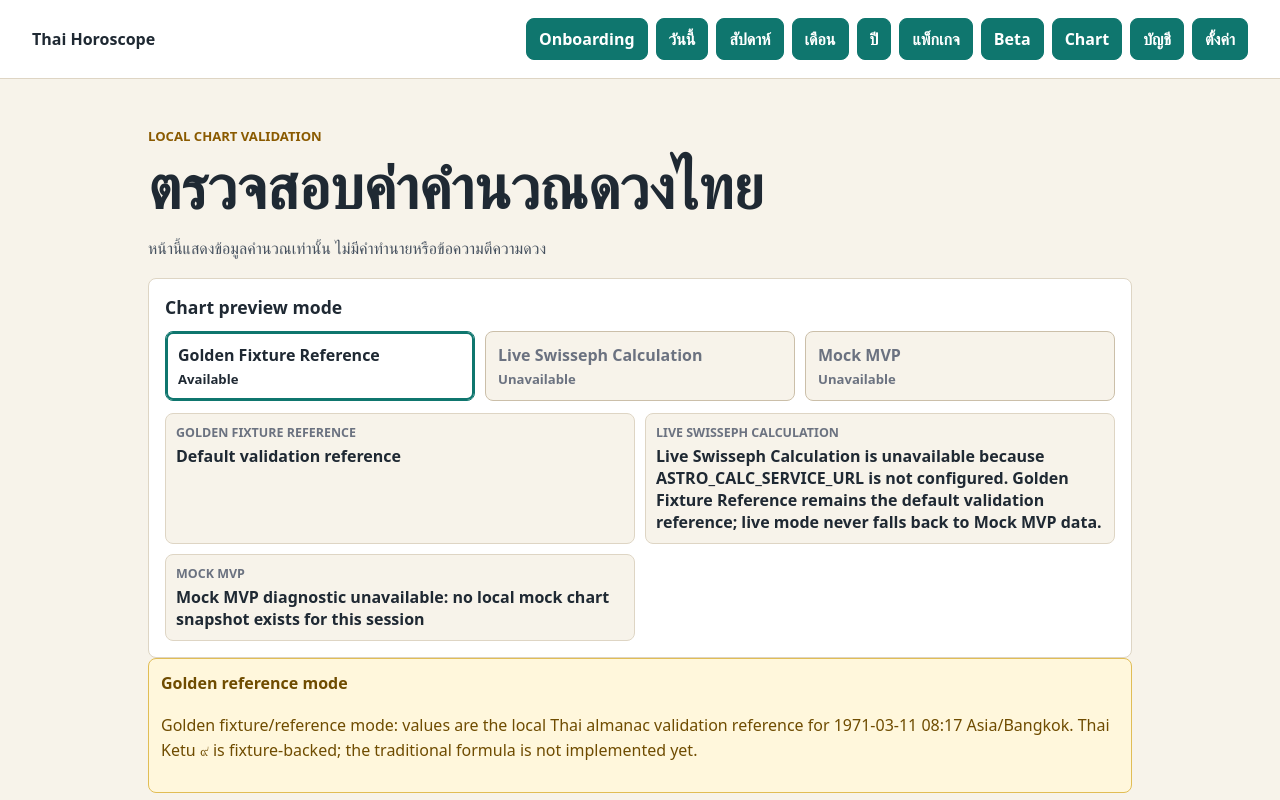
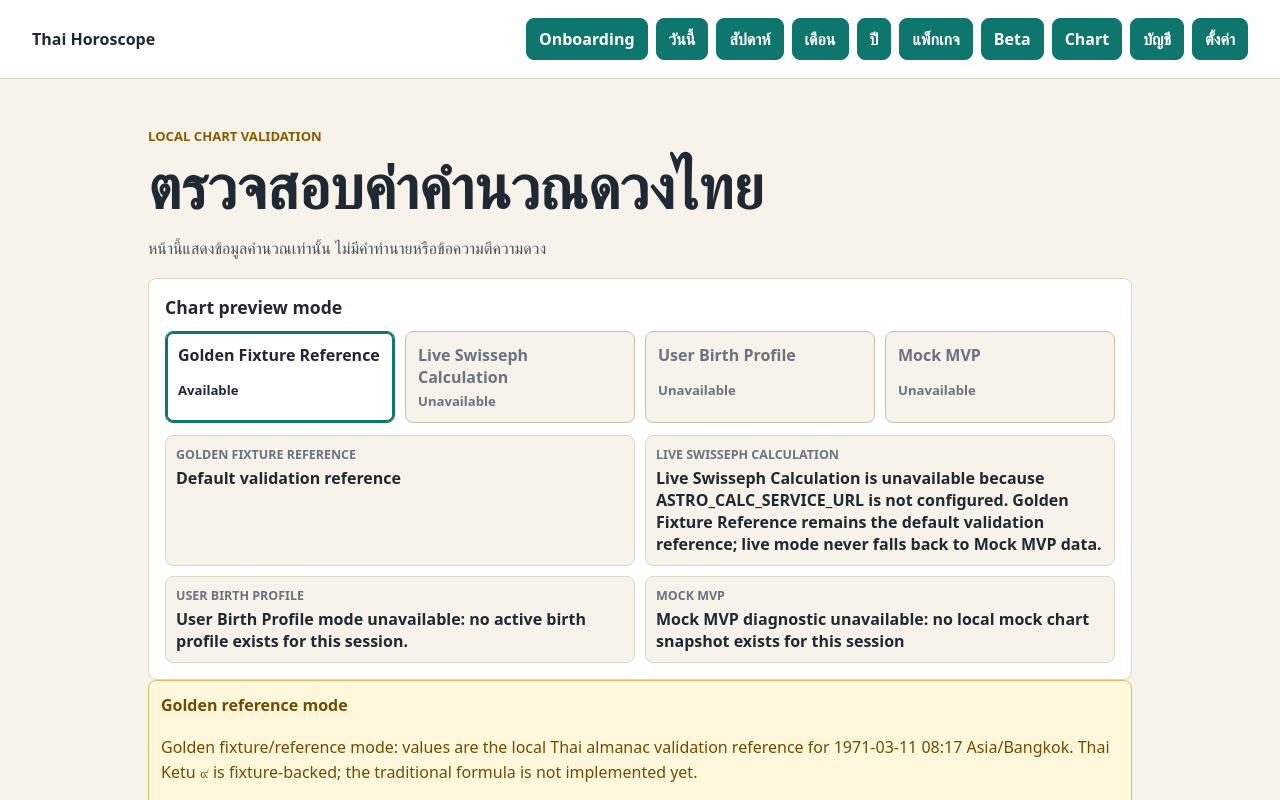
Before and after one commit to chawit1103/thai-horoscope-platform, a Next.js app in the folder apps/web/: page /chart-preview in a window 1280 px wide. Shown: the top 800 px of the page. Built offline with nearby package versions, Linux system fonts and the light colour scheme; no server answers.

Commit message:
PR46 user birth profile live chart preview

```diff
--- a/apps/web/app/account/page.tsx
+++ b/apps/web/app/account/page.tsx
@@ -51,7 +51,8 @@ export default async function AccountPage() {
       </section>
       <div className="actions">
         <Link href="/onboarding">แก้ไขโปรไฟล์เกิด</Link>
-        <Link href="/chart-preview">ตรวจสอบค่าคำนวณ</Link>
+        <Link href="/chart-preview?mode=user">ดูผังดวง / ตรวจตำแหน่งดาว</Link>
+        <Link href="/chart-preview?mode=golden">Golden validation chart</Link>
         <Link href="/subscribe">จัดการแพ็กเกจ</Link>
         <Link href="/settings/notifications">ตั้งค่าแจ้งเตือน</Link>
         <Link href="/settings/privacy">Privacy controls</Link>
--- a/apps/web/app/actions.ts
+++ b/apps/web/app/actions.ts
@@ -106,7 +106,7 @@ export async function saveOnboardingAction(formData: FormData): Promise<void> {
   for (const periodType of ["daily", "weekly", "monthly", "yearly"] as PeriodType[]) {
     generateHoroscopeResult({ chartSnapshot, periodType, periodKey: getMockPeriodKey(periodType), sessionId });
   }
-  redirect("/chart-preview");
+  redirect("/chart-preview?mode=user");
 }
 
 export async function selectMockPlanAction(formData: FormData): Promise<void> {
--- a/apps/web/app/chart-preview/page.tsx
+++ b/apps/web/app/chart-preview/page.tsx
@@ -1,32 +1,40 @@
 import Link from "next/link";
 import {
   LIVE_SWISSEPH_UNAVAILABLE_REASON,
+  USER_CHART_PREVIEW_UNAVAILABLE_REASON,
   assertChartPreviewSafe,
   buildChartPreviewModeStatuses,
   buildChartPreviewModel,
   fetchLiveChartPreviewModel,
+  fetchUserChartPreviewModel,
   normalizeChartPreviewMode,
+  selectUserBirthProfileForChartPreview,
   type LiveChartPreviewLoadResult,
   type ChartPreviewMode,
   type ChartPreviewModel,
 } from "../../src/mvp/chart-preview";
-import { getMockMvpState } from "../../src/mvp/mock-flow";
+import { getMockMvpState, type BirthProfile, type MockMvpState } from "../../src/mvp/mock-flow";
 import { degreeWithinSign, thaiSignNameFromLongitude } from "../../src/mvp/zodiac";
 import { getOptionalMockSession } from "../user-session";
 
 interface ChartPreviewPageProps {
-  searchParams?:Promise<{ mode?:string|string[] }>;
+  searchParams?:Promise<{ mode?:string|string[]; birthProfileId?:string|string[] }>;
 }
 
 export default async function ChartPreviewPage({ searchParams }:ChartPreviewPageProps) {
   const params = await searchParams;
   const mode = normalizeChartPreviewMode(params?.mode);
-  const mockModel = await loadMockChartPreviewModel();
+  const session = await getOptionalMockSession();
+  const state = session ? getMockMvpState(session.sessionId) : undefined;
+  const birthProfileId = paramValue(params?.birthProfileId);
+  const mockModel = loadMockChartPreviewModel(session, state);
+  const userProfile = session && state ? selectUserBirthProfileForChartPreview({ state, userId:session.userId, birthProfileId }) : undefined;
   const liveResult = mode === "live" ? await fetchLiveChartPreviewModel() : undefined;
-  const model = selectChartPreviewModel(mode, mockModel, liveResult?.model);
+  const userResult = mode === "user" ? await fetchUserChartPreviewModel({ profile:userProfile }) : undefined;
+  const model = selectChartPreviewModel(mode, mockModel, liveResult?.model, userResult?.model);
   if (model) assertChartPreviewSafe(model);
-  const modeStatuses = buildChartPreviewModeStatuses(mode, Boolean(mockModel), liveStatusFromResult(liveResult));
-  const unavailableReason = unavailableReasonForMode(mode, model, liveResult);
+  const modeStatuses = buildChartPreviewModeStatuses(mode, Boolean(mockModel), liveStatusFromResult(liveResult), userStatusFromResult(userResult, userProfile));
+  const unavailableReason = unavailableReasonForMode(mode, model, liveResult, userResult);
 
   return (
     <section className="page">
@@ -69,19 +77,24 @@ export default async function ChartPreviewPage({ searchParams }:ChartPreviewPage
   );
 }
 
-async function loadMockChartPreviewModel():Promise<ChartPreviewModel|undefined> {
-  const session = await getOptionalMockSession();
+function loadMockChartPreviewModel(
+  session:{ sessionId:string; userId:string }|undefined,
+  state:MockMvpState|undefined,
+):ChartPreviewModel|undefined {
   if (!session) return undefined;
-  return buildChartPreviewModel({ state:getMockMvpState(session.sessionId), userId:session.userId });
+  if (!state) return undefined;
+  return buildChartPreviewModel({ state, userId:session.userId });
 }
 
 function selectChartPreviewModel(
   mode:ChartPreviewMode,
   mockModel:ChartPreviewModel|undefined,
   liveModel:ChartPreviewModel|undefined,
+  userModel:ChartPreviewModel|undefined,
 ):ChartPreviewModel|undefined {
   if (mode === "golden") return buildChartPreviewModel();
   if (mode === "mock") return mockModel;
+  if (mode === "user") return userModel;
   return liveModel;
 }
 
@@ -89,9 +102,11 @@ function unavailableReasonForMode(
   mode:ChartPreviewMode,
   model:ChartPreviewModel|undefined,
   liveResult:LiveChartPreviewLoadResult|undefined,
+  userResult:LiveChartPreviewLoadResult|undefined,
 ):string {
   if (model) return "";
   if (mode === "live") return liveResult?.unavailableReason ?? LIVE_SWISSEPH_UNAVAILABLE_REASON;
+  if (mode === "user") return userResult?.unavailableReason ?? USER_CHART_PREVIEW_UNAVAILABLE_REASON;
   if (mode === "mock") return "Mock MVP mode is unavailable because this browser session does not have a mock MVP chart snapshot. This mode is diagnostic only and is never treated as Thai calculation validation.";
   return "Chart preview mode is unavailable.";
 }
@@ -106,13 +121,32 @@ function liveStatusFromResult(liveResult:LiveChartPreviewLoadResult|undefined) {
   return { available:false, status:liveResult.unavailableReason ?? LIVE_SWISSEPH_UNAVAILABLE_REASON };
 }
 
+function userStatusFromResult(liveResult:LiveChartPreviewLoadResult|undefined, profile:BirthProfile|undefined) {
+  if (!profile) {
+    return { available:false, status:"User Birth Profile mode unavailable: no active birth profile exists for this session." };
+  }
+  if (!liveResult) {
+    return { available:false, status:USER_CHART_PREVIEW_UNAVAILABLE_REASON };
+  }
+  if (liveResult.model) {
+    return { available:true, status:"Live astro-calc service returned a sanitized chart snapshot for the current birth profile." };
+  }
+  return { available:false, status:liveResult.unavailableReason ?? USER_CHART_PREVIEW_UNAVAILABLE_REASON };
+}
+
+function paramValue(value:string|string[]|undefined):string|undefined {
+  const raw = Array.isArray(value) ? value[0] : value;
+  return raw?.trim() || undefined;
+}
+
 function UnavailablePreview({ mode, reason }:{ mode:ChartPreviewMode; reason:string }) {
   return (
     <section className="guard">
-      <strong>{mode === "live" ? "Live Swisseph Calculation unavailable" : "Chart preview unavailable"}</strong>
+      <strong>{mode === "live" ? "Live Swisseph Calculation unavailable" : mode === "user" ? "User Birth Profile chart unavailable" : "Chart preview unavailable"}</strong>
       <p>{reason}</p>
       <div className="actions">
         <Link href="/chart-preview?mode=golden">Open Golden Fixture Reference</Link>
+        <Link href="/chart-preview?mode=user">Open User Birth Profile</Link>
         <Link href="/onboarding">Create mock MVP data</Link>
       </div>
     </section>
--- a/apps/web/app/onboarding/page.tsx
+++ b/apps/web/app/onboarding/page.tsx
@@ -1,3 +1,4 @@
+import Link from "next/link";
 import { saveOnboardingAction } from "../actions";
 import { redirect } from "next/navigation";
 import { canAccessBetaOnlyFlow } from "../../src/mvp/beta-launch";
@@ -49,6 +50,10 @@ export default async function OnboardingPage() {
         </label>
         <button type="submit">บันทึกและสร้าง mock horoscope</button>
       </form>
+      <div className="actions">
+        <Link href="/chart-preview?mode=user">ดูผังดวง / ตรวจตำแหน่งดาว</Link>
+        <Link href="/chart-preview?mode=golden">ดู Golden Fixture Reference</Link>
+      </div>
       <p className="disclaimer">{ENTERTAINMENT_DISCLAIMER}</p>
     </section>
   );
--- a/apps/web/app/settings/privacy/page.tsx
+++ b/apps/web/app/settings/privacy/page.tsx
@@ -37,6 +37,7 @@ export default async function PrivacySettingsPage() {
               <h2>Birth profile</h2>
               <p>{summary.birthDateLabel} · {summary.birthTimeLabel} · {summary.birthPlaceLabel}</p>
               {summary.warnings.map((warning)=><p className="guard" key={warning}>{warning}</p>)}
+              <p><Link href={`/chart-preview?mode=user&birthProfileId=${encodeURIComponent(profile.id)}`}>ดูผังดวง / ตรวจตำแหน่งดาว</Link></p>
               <form action={deleteSelectedBirthProfile}>
                 <button type="submit">Delete birth profile</button>
               </form>
--- a/apps/web/src/mvp/chart-preview.ts
+++ b/apps/web/src/mvp/chart-preview.ts
@@ -9,7 +9,20 @@ import {
 } from "./zodiac";
 
 export type ChartPreviewDataSource = "golden_fixture_reference" | "live_swisseph_service" | "mock_mvp_snapshot";
-export type ChartPreviewMode = "golden" | "live" | "mock";
+export type ChartPreviewMode = "golden" | "live" | "mock" | "user";
+
+export interface LiveChartPreviewRequest {
+  calculation_profile_code:string;
+  datetime_local:string;
+  timezone:string;
+  latitude:number;
+  longitude:number;
+  birth_time_unknown:boolean;
+}
+
+export interface ExpectedLiveChartPreviewRequest extends LiveChartPreviewRequest {
+  expected_datetime_utc?:string;
+}
 
 export interface ChartPreviewModeStatus {
   mode:ChartPreviewMode;
@@ -92,14 +105,16 @@ export interface ChartPreviewModel {
 const AYANAMSA_DEG = 23.4546517;
 export const LIVE_CHART_PREVIEW_PROFILE = "TH_ALMANAC_LAHIRI_MEAN_NODE_SWISSEPH_V1";
 export const LIVE_SWISSEPH_UNAVAILABLE_REASON = "Live Swisseph Calculation is unavailable because ASTRO_CALC_SERVICE_URL is not configured. Golden Fixture Reference remains the default validation reference; live mode never falls back to Mock MVP data.";
-export const LIVE_CHART_PREVIEW_REQUEST = {
+export const USER_CHART_PREVIEW_UNAVAILABLE_REASON = "User Birth Profile live chart preview is unavailable because ASTRO_CALC_SERVICE_URL is not configured. The page does not fall back to Mock MVP data for user chart validation.";
+const LIVE_CHART_PREVIEW_EXPECTED_UTC = "1971-03-11T01:17:00Z";
+export const LIVE_CHART_PREVIEW_REQUEST:LiveChartPreviewRequest = {
   calculation_profile_code:LIVE_CHART_PREVIEW_PROFILE,
   datetime_local:"1971-03-11T08:17:00",
   timezone:"Asia/Bangkok",
   latitude:13.759,
   longitude:100.535,
   birth_time_unknown:false,
-} as const;
+};
 
 const PLANET_LABELS:Record<string,{th:string;code:string}> = {
   sun:{ th:"อาทิตย์", code:"SU" },
@@ -127,7 +142,7 @@ export function buildChartPreviewModel(input?:{ state:MockMvpState; userId:strin
 
 export function normalizeChartPreviewMode(value:unknown):ChartPreviewMode {
   const raw = Array.isArray(value) ? value[0] : value;
-  if (raw === "live" || raw === "mock" || raw === "golden") return raw;
+  if (raw === "live" || raw === "mock" || raw === "golden" || raw === "user") return raw;
   return "golden";
 }
 
@@ -135,6 +150,7 @@ export function buildChartPreviewModeStatuses(
   selectedMode:ChartPreviewMode,
   mockAvailable:boolean,
   liveStatus:LiveChartPreviewStatus = { available:false, status:LIVE_SWISSEPH_UNAVAILABLE_REASON },
+  userStatus:LiveChartPreviewStatus = { available:false, status:USER_CHART_PREVIEW_UNAVAILABLE_REASON },
 ):ChartPreviewModeStatus[] {
   return [
     {
@@ -154,6 +170,14 @@ export function buildChartPreviewModeStatuses(
       href:"/chart-preview?mode=live",
     },
     {
+      mode:"user",
+      label:"User Birth Profile",
+      selected:selectedMode === "user",
+      available:userStatus.available,
+      status:userStatus.status,
+      href:"/chart-preview?mode=user",
+    },
+    {
       mode:"mock",
       label:"Mock MVP",
       selected:selectedMode === "mock",
@@ -170,14 +194,21 @@ export async function fetchLiveChartPreviewModel(input?:{
   env?:Record<string, string|undefined>;
   fetcher?:typeof fetch;
   timeoutMs?:number;
+  request?:ExpectedLiveChartPreviewRequest;
+  referenceNotice?:string;
+  profile?:BirthProfile|null;
 }):Promise<LiveChartPreviewLoadResult> {
   const env = input?.env ?? process.env;
   const fetcher = input?.fetcher ?? fetch;
   const timeoutMs = input?.timeoutMs ?? 5000;
+  const request = input?.request ?? {
+    ...LIVE_CHART_PREVIEW_REQUEST,
+    expected_datetime_utc:LIVE_CHART_PREVIEW_EXPECTED_UTC,
+  };
   const serviceUrl = normalizeServiceUrl(env.ASTRO_CALC_SERVICE_URL);
 
   if (!serviceUrl) {
-    return liveUnavailable(LIVE_SWISSEPH_UNAVAILABLE_REASON);
+    return liveUnavailable(input?.request ? USER_CHART_PREVIEW_UNAVAILABLE_REASON : LIVE_SWISSEPH_UNAVAILABLE_REASON);
   }
 
   try {
@@ -187,7 +218,7 @@ export async function fetchLiveChartPreviewModel(input?:{
     const response = await fetcher(endpoint, {
         method:"POST",
         headers:{ "content-type":"application/json" },
-        body:JSON.stringify(LIVE_CHART_PREVIEW_REQUEST),
+        body:JSON.stringify(requestBodyFromExpectedRequest(request)),
         cache:"no-store",
         signal:controller.signal,
       })
@@ -198,7 +229,11 @@ export async function fetchLiveChartPreviewModel(input?:{
     }
 
     const snapshot = await response.json();
-    const model = buildLiveSwissephChartPreviewModel(snapshot);
+    const model = buildLiveSwissephChartPreviewModel(snapshot, {
+      expectedRequest:request,
+      referenceNotice:input?.referenceNotice,
+      profile:input?.profile ?? null,
+    });
     assertChartPreviewSafe(model);
     return { model, unavailableReason:null };
   } catch {
@@ -206,28 +241,85 @@ export async function fetchLiveChartPreviewModel(input?:{
   }
 }
 
-export function buildLiveSwissephChartPreviewModel(snapshot:unknown):ChartPreviewModel {
+export async function fetchUserChartPreviewModel(input:{
+  profile?:BirthProfile;
+  env?:Record<string, string|undefined>;
+  fetcher?:typeof fetch;
+  timeoutMs?:number;
+}):Promise<LiveChartPreviewLoadResult> {
+  if (!input.profile) {
+    return liveUnavailable("User Birth Profile live chart preview unavailable: no active birth profile exists for the current session. Create or update onboarding first; no Mock MVP fallback was used.");
+  }
+
+  try {
+    const request = buildLiveChartPreviewRequestFromBirthProfile(input.profile);
+    return await fetchLiveChartPreviewModel({
+      env:input.env,
+      fetcher:input.fetcher,
+      timeoutMs:input.timeoutMs,
+      request,
+      profile:input.profile,
+      referenceNotice:"User Birth Profile live service mode: values are returned by the configured astro-calc service for the current user's birth profile. This mode never falls back to Mock MVP data.",
+    });
+  } catch {
+    return liveUnavailable("User Birth Profile live chart preview unavailable: birth profile data could not be converted into a sanitized astro-calc request. No Mock MVP fallback was used.");
+  }
+}
+
+export function selectUserBirthProfileForChartPreview(input:{
+  state:MockMvpState;
+  userId:string;
+  birthProfileId?:string;
+}):BirthProfile|undefined {
+  const profiles = input.state.birthProfiles.filter((profile)=>profile.userId === input.userId);
+  if (input.birthProfileId) return profiles.find((profile)=>profile.id === input.birthProfileId);
+  return [...profiles].reverse()[0];
+}
+
+export function buildLiveChartPreviewRequestFromBirthProfile(profile:BirthProfile):ExpectedLiveChartPreviewRequest {
+  const localTime = profile.birthTimeUnknown ? "12:00" : profile.birthTime;
+  if (!localTime || !/^\d{2}:\d{2}$/.test(localTime)) throw new Error("USER_CHART_PREVIEW_INVALID_BIRTH_TIME");
+  const datetimeLocal = `${profile.birthDate}T${localTime}:00`;
+  const location = localValidationCoordinatesForBirthPlace(profile.birthPlaceText);
+  return {
+    calculation_profile_code:LIVE_CHART_PREVIEW_PROFILE,
+    datetime_local:datetimeLocal,
+    timezone:profile.timezone,
+    latitude:location.latitude,
+    longitude:location.longitude,
+    birth_time_unknown:profile.birthTimeUnknown,
+    expected_datetime_utc:localDateTimeToUtcIso(datetimeLocal, profile.timezone),
+  };
+}
+
+export function buildLiveSwissephChartPreviewModel(snapshot:unknown, input?:{
+  expectedRequest?:ExpectedLiveChartPreviewRequest;
+  referenceNotice?:string;
+  profile?:BirthProfile|null;
+}):ChartPreviewModel {
   const root = asRecord(snapshot);
   if (!root) throw new Error("LIVE_CHART_PREVIEW_INVALID_PAYLOAD");
 
   const metadata = liveMetadataFromSnapshot(root);
-  validateLiveChartMetadata(metadata);
+  validateLiveChartMetadata(metadata, input?.expectedRequest ?? {
+    ...LIVE_CHART_PREVIEW_REQUEST,
+    expected_datetime_utc:LIVE_CHART_PREVIEW_EXPECTED_UTC,
+  });
   const displayMetadata = sanitizeLiveChartPreviewMetadata(metadata);
-  const planets = planetsFromLiveSnapshot(root, displayMetadata);
-  if (!planets.length) throw new Error("LIVE_CHART_PREVIEW_EMPTY_PLANET_TABLE");
-
   const houses = asRecord(root.houses);
   const angles = asRecord(root.angles);
   const houseCusps = numberArray(houses?.cusps_deg).map((cusp, index)=>({ house:index+1, cusp_deg:cusp }));
   const housesReliable = booleanValue(houses?.reliable) ?? booleanValue(angles?.reliable) ?? true;
+  const planets = planetsFromLiveSnapshot(root, displayMetadata, housesReliable);
+  if (!planets.length) throw new Error("LIVE_CHART_PREVIEW_EMPTY_PLANET_TABLE");
   const chart = sanitizeLiveChartPreviewValue(root);
 
   const model:ChartPreviewModel = {
-    profile:null,
+    profile:input?.profile ?? null,
     chart,
     dataSource:"live_swisseph_service",
     warningBanner:null,
-    referenceNotice:"Live Swisseph service mode: values are returned by the configured astro-calc service for the Thai almanac golden validation input. This mode never falls back to Mock MVP data.",
+    referenceNotice:input?.referenceNotice ?? "Live Swisseph service mode: values are returned by the configured astro-calc service for the Thai almanac golden validation input. This mode never falls back to Mock MVP data.",
     metadata:displayMetadata,
     planets,
     zodiacLayout:buildCounterclockwiseZodiacLayout(),
@@ -473,35 +565,35 @@ function liveMetadataFromSnapshot(root:Record<string, unknown>):ChartPreviewMeta
   };
 }
 
-function validateLiveChartMetadata(metadata:ChartPreviewMetadata):void {
+function validateLiveChartMetadata(metadata:ChartPreviewMetadata, expectedRequest:ExpectedLiveChartPreviewRequest):void {
   if (metadata.engine !== "swisseph") throw new Error("LIVE_CHART_PREVIEW_UNSUPPORTED_ENGINE");
   if (metadata.calculation_profile_code !== LIVE_CHART_PREVIEW_PROFILE) throw new Error("LIVE_CHART_PREVIEW_UNSUPPORTED_PROFILE");
   if (metadata.zodiac_type !== "sidereal") throw new Error("LIVE_CHART_PREVIEW_UNSUPPORTED_ZODIAC");
   if (metadata.ayanamsa_code.toUpperCase() !== "LAHIRI") throw new Error("LIVE_CHART_PREVIEW_UNSUPPORTED_AYANAMSA");
   if (metadata.node_type !== "mean_node") throw new Error("LIVE_CHART_PREVIEW_UNSUPPORTED_NODE_TYPE");
   if (!metadata.ephemeris_fingerprint.trim()) throw new Error("LIVE_CHART_PREVIEW_MISSING_EPHEMERIS_FINGERPRINT");
-  validateLiveChartRequestEcho(metadata);
+  validateLiveChartRequestEcho(metadata, expectedRequest);
 }
 
-function validateLiveChartRequestEcho(metadata:ChartPreviewMetadata):void {
-  if (metadata.birth_datetime_local !== LIVE_CHART_PREVIEW_REQUEST.datetime_local) {
+function validateLiveChartRequestEcho(metadata:ChartPreviewMetadata, expectedRequest:ExpectedLiveChartPreviewRequest):void {
+  if (metadata.birth_datetime_local !== expectedRequest.datetime_local) {
     throw new Error("LIVE_CHART_PREVIEW_UNEXPECTED_LOCAL_DATETIME");
   }
-  if (metadata.timezone !== LIVE_CHART_PREVIEW_REQUEST.timezone) {
+  if (metadata.timezone !== expectedRequest.timezone) {
     throw new Error("LIVE_CHART_PREVIEW_UNEXPECTED_TIMEZONE");
   }
-  if (utcMillis(metadata.birth_datetime_utc) !== utcMillis("1971-03-11T01:17:00Z")) {
+  if (expectedRequest.expected_datetime_utc && utcMillis(metadata.birth_datetime_utc) !== utcMillis(expectedRequest.expected_datetime_utc)) {
     throw new Error("LIVE_CHART_PREVIEW_UNEXPECTED_UTC_DATETIME");
   }
-  if (!numbersNearlyEqual(metadata.latitude, LIVE_CHART_PREVIEW_REQUEST.latitude, 0.000001)) {
+  if (!numbersNearlyEqual(metadata.latitude, expectedRequest.latitude, 0.000001)) {
     throw new Error("LIVE_CHART_PREVIEW_UNEXPECTED_LATITUDE");
   }
-  if (!numbersNearlyEqual(metadata.longitude, LIVE_CHART_PREVIEW_REQUEST.longitude, 0.000001)) {
+  if (!numbersNearlyEqual(metadata.longitude, expectedRequest.longitude, 0.000001)) {
     throw new Error("LIVE_CHART_PREVIEW_UNEXPECTED_LONGITUDE");
   }
 }
 
-function planetsFromLiveSnapshot(root:Record<string, unknown>, metadata:ChartPreviewMetadata):ChartPreviewPlanet[] {
+function planetsFromLiveSnapshot(root:Record<string, unknown>, metadata:ChartPreviewMetadata, housesReliable:boolean):ChartPreviewPlanet[] {
   const planetSource = asRecord(root.planets) ?? {};
   const derivedPoints = asRecord(root.derived_points) ?? {};
   const angles = asRecord(root.angles) ?? {};
@@ -510,29 +602,29 @@ function planetsFromLiveSnapshot(root:Record<string, unknown>, metadata:ChartPre
 
   for (const key of planetOrder) {
     const rawPoint = planetSource[key] ?? derivedPoints[key];
-    if (rawPoint) planets.push(livePointFromRaw(key, rawPoint, metadata, true));
+    if (rawPoint) planets.push(livePointFromRaw(key, rawPoint, metadata, housesReliable));
   }
 
   const ascendant = derivedPoints.astronomical_ascendant ?? derivedPoints.ascendant;
   if (ascendant) {
-    planets.push(livePointFromRaw("astronomical_ascendant", ascendant, metadata, true));
+    planets.push(livePointFromRaw("astronomical_ascendant", ascendant, metadata, housesReliable));
   } else if (typeof metadata.astronomical_ascendant_deg === "number") {
-    planets.push(anglePoint("astronomical_ascendant", metadata.astronomical_ascendant_deg, metadata, 1));
+    planets.push(anglePoint("astronomical_ascendant", metadata.astronomical_ascendant_deg, metadata, housesReliable ? 1 : null));
   }
 
   const thaiLagna = derivedPoints.thai_lagna ?? derivedPoints.lagna;
   if (thaiLagna) {
-    planets.push(livePointFromRaw("thai_lagna", thaiLagna, metadata, true));
+    planets.push(livePointFromRaw("thai_lagna", thaiLagna, metadata, housesReliable));
   } else if (typeof metadata.thai_lagna_deg === "number") {
-    planets.push(anglePoint("thai_lagna", metadata.thai_lagna_deg, metadata, 1));
+    planets.push(anglePoint("thai_lagna", metadata.thai_lagna_deg, metadata, housesReliable ? 1 : null));
   }
 
   const mc = derivedPoints.mc;
   const mcDeg = numberValue(angles.mc_deg);
   if (mc) {
-    planets.push(livePointFromRaw("mc", mc, metadata, true));
+    planets.push(livePointFromRaw("mc", mc, metadata, housesReliable));
   } else if (typeof mcDeg === "number") {
-    planets.push(anglePoint("mc", mcDeg, metadata, 10));
+    planets.push(anglePoint("mc", mcDeg, metadata, housesReliable ? 10 : null));
   }
 
   return planets;
@@ -655,6 +747,56 @@ function liveChartPreviewEndpoint(serviceUrl:URL):string {
   return `${serviceUrl.toString().replace(/\/+$/, "")}/v1/charts/natal`;
 }
 
+function requestBodyFromExpectedRequest(request:ExpectedLiveChartPreviewRequest):LiveChartPreviewRequest {
+  return {
+    calculation_profile_code:request.calculation_profile_code,
+    datetime_local:request.datetime_local,
+    timezone:request.timezone,
+    latitude:request.latitude,
+    longitude:request.longitude,
+    birth_time_unknown:request.birth_time_unknown,
+  };
+}
+
+function localValidationCoordinatesForBirthPlace(birthPlaceText:string):{ latitude:number; longitude:number } {
+  const place = birthPlaceText.trim().toLowerCase();
+  if (place.includes("chiang mai")) return { latitude:18.7883, longitude:98.9853 };
+  if (place.includes("phuket")) return { latitude:7.8804, longitude:98.3923 };
+  return { latitude:13.759, longitude:100.535 };
+}
+
+function localDateTimeToUtcIso(datetimeLocal:string, timezone:string):string {
+  const parsed = /^(\d{4})-(\d{2})-(\d{2})T(\d{2}):(\d{2}):(\d{2})$/.exec(datetimeLocal);
+  if (!parsed) throw new Error("USER_CHART_PREVIEW_INVALID_LOCAL_DATETIME");
+  const [, year, month, day, hour, minute, second] = parsed;
+  const assumedUtcMs = Date.UTC(Number(year), Number(month)-1, Number(day), Number(hour), Number(minute), Number(second));
+  const offsetMinutes = timeZoneOffsetMinutes(new Date(assumedUtcMs), timezone);
+  return new Date(assumedUtcMs - offsetMinutes * 60_000).toISOString().replace(".000Z", "Z");
+}
+
+function timeZoneOffsetMinutes(date:Date, timezone:string):number {
+  const parts = new Intl.DateTimeFormat("en-US", {
+    timeZone:timezone,
+    year:"numeric",
+    month:"2-digit",
+    day:"2-digit",
+    hour:"2-digit",
+    minute:"2-digit",
+    second:"2-digit",
+    hourCycle:"h23",
+  }).formatToParts(date);
+  const values = Object.fromEntries(parts.map((part)=>[part.type, part.value]));
+  const asUtcMs = Date.UTC(
+    Number(values.year),
+    Number(values.month)-1,
+    Number(values.day),
+    Number(values.hour),
+    Number(values.minute),
+    Number(values.second),
+  );
+  return (asUtcMs - date.getTime()) / 60_000;
+}
+
 function numbersNearlyEqual(left:number, right:number, tolerance:number):boolean {
   return Number.isFinite(left) && Number.isFinite(right) && Math.abs(left - right) <= tolerance;
 }
```
Also changed, not shown: 4 other files (tests, documents, lock files or other folders).
